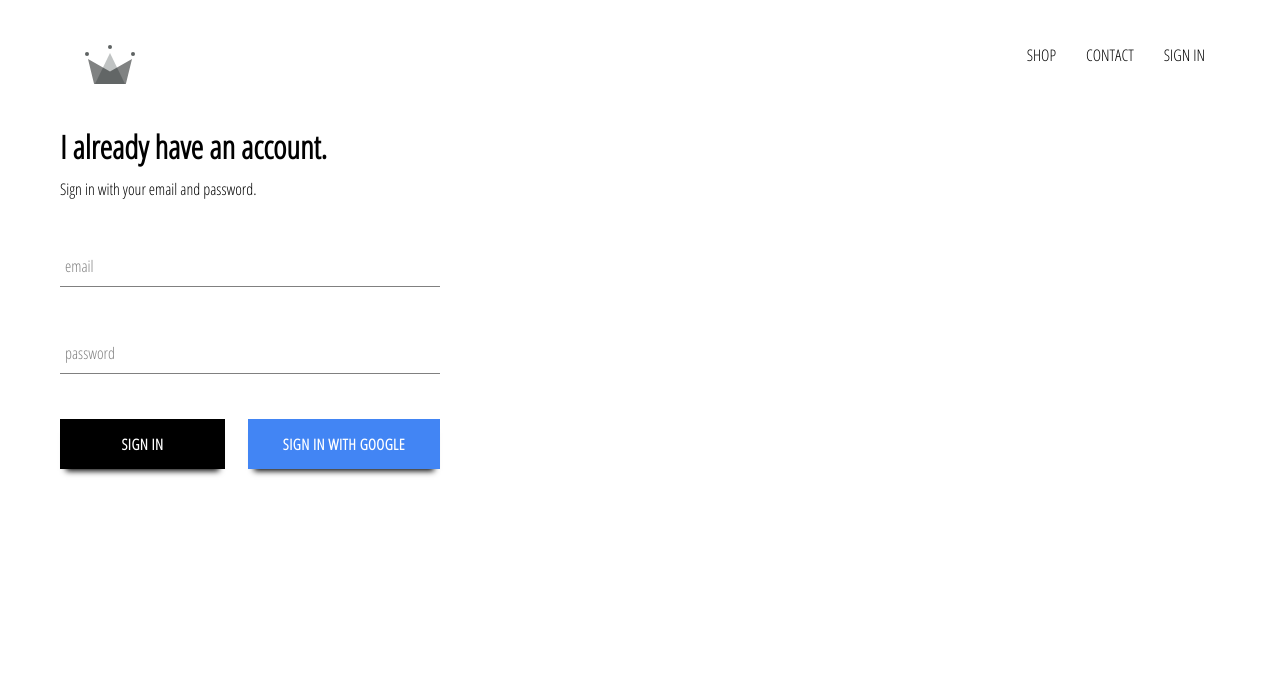
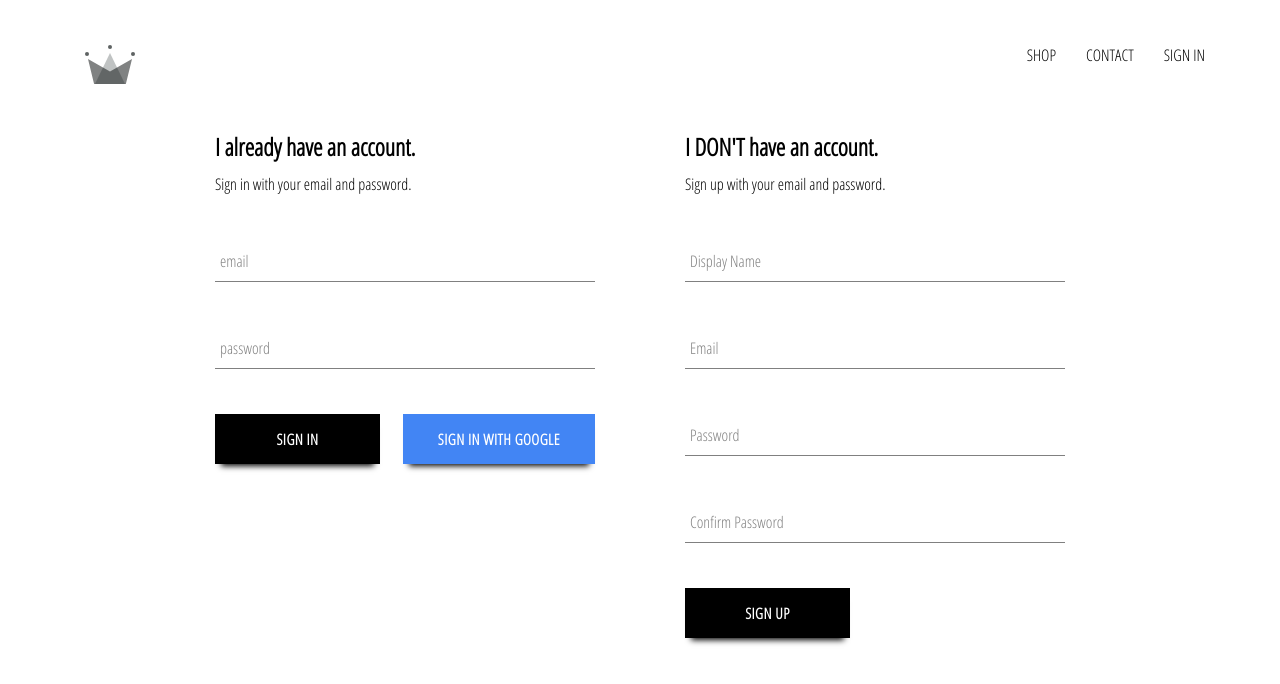
Before and after one commit to maverickcro/ClothingWebshop, a React (Create React App) app: page /signin in a window 1280 px wide. Shown: the top 684 px of the page. Built offline with nearby package versions, Linux system fonts and the light colour scheme; no server answers.

Commit message:
FIREBASE SIGN UP AND SIGN IN FINALLY OVER

```diff
--- a/src/App.js
+++ b/src/App.js
@@ -5,7 +5,7 @@ import HomePage from './pages/homepage/homepage.component.jsx';
 import ShopPage from './pages/shop/shop.component';
 import SignInAndSignUp from './pages/sign-in-and-sign-up/sign-in-and-sign-up.component';
 import Header from './components/header/header.component';
-import {auth} from './firebase/firebase.utils';
+import {auth, createUserProfileDocument} from './firebase/firebase.utils';
 
 class App extends React.Component {
   constructor() {
@@ -19,12 +19,26 @@ class App extends React.Component {
   unsubscribeFromAuth = null
 
   componentDidMount() {
-    this.unsubscribeFromAuth = auth.onAuthStateChanged(user => {
-      this.setState({currentUser:user});
+    this.unsubscribeFromAuth = auth.onAuthStateChanged(async userAuth => {
+      if (userAuth) {
+        const userRef = await createUserProfileDocument(userAuth);
+
+        userRef.onSnapshot(snapShot => {
+          this.setState({
+            currentUser: {
+              id: snapShot.id,
+              ...snapShot.data()
+            }
+          });
+
+          console.log(this.state);
+        });
+      } else {
+        this.setState({ currentUser: userAuth });
+      }
 
 
     });
-
   }
 
   componentWillUnmount() {
--- a/src/components/sign-in/sign-in.component.jsx
+++ b/src/components/sign-in/sign-in.component.jsx
@@ -3,7 +3,7 @@ import React from 'react';
 import FormInput from '../form-input/form-input.component';
 import CustomButton from '../custom-button/custom-button.component';
 
-import {SignInWithGoogle} from '../../firebase/firebase.utils';
+import {auth, SignInWithGoogle} from '../../firebase/firebase.utils';
 import './sign-in.styles.scss';
 
 class SignIn extends React.Component {
@@ -15,11 +15,19 @@ class SignIn extends React.Component {
             password: ''
         };
     }
-    handleSubmit = event => {
+    handleSubmit = async event => {
         event.preventDefault();
 
-        this.setState({email: '', password: ''});
-    }
+        const {email, password} = this.state;
+
+        try{
+            await auth.signInWithEmailAndPassword(email, password);
+            this.setState({email: '', password: ''});
+        } catch(error) {
+            console.log(error)
+        }
+    };
+
     handleChange = event => {
         const {value, name} = event.target;
 
@@ -30,7 +38,7 @@ class SignIn extends React.Component {
     render(){
         return(
             <div className='sign-in'>
-                <h1 className="title">I already have an account.</h1>
+                <h2 className="title">I already have an account.</h2>
                 <span>Sign in with your email and password.</span>
 
                 <form onSubmit={this.handleSubmit}>
@@ -52,7 +60,7 @@ class SignIn extends React.Component {
 
                 <div className='buttons' >
                     <CustomButton type='submit'>Sign In</CustomButton>
-                    <CustomButton onClick={SignInWithGoogle} isGoogleSignIn>Sign in with Google</CustomButton>
+                    <CustomButton type='button' onClick={SignInWithGoogle} isGoogleSignIn>Sign in with Google</CustomButton>
                 </div>
                     </form>
             </div>
--- /dev/null
+++ b/src/components/sign-up/sign-up.component.jsx
@@ -0,0 +1,105 @@
+import React from 'react';
+
+import './sign-up.styles.scss';
+
+import CustomButton from '../custom-button/custom-button.component';
+import FormInput from '../form-input/form-input.component';
+
+import {auth, createUserProfileDocument} from '../../firebase/firebase.utils';
+
+class SignUp extends React.Component {
+    constructor(){
+        super();
+
+        this.state = {
+            displayName: '',
+            email: '',
+            password: '',
+            confirmPassword: ''
+
+        };
+    }
+
+    handleSubmit = async event => {
+        event.preventDefault();
+
+        const { displayName, email, password, confirmPassword } = this.state;
+
+        if (password !== confirmPassword) {
+          alert("passwords don't match");
+          return;
+        }
+
+        try {
+          const { user } = await auth.createUserWithEmailAndPassword(
+            email,
+            password
+          );
+
+          await createUserProfileDocument(user, { displayName });
+
+          this.setState({
+            displayName: '',
+            email: '',
+            password: '',
+            confirmPassword: ''
+          });
+        } catch (error) {
+          console.error(error);
+        }
+      };
+
+      handleChange = event => {
+        const { name, value } = event.target;
+
+        this.setState({ [name]: value });
+      };
+
+    render(){
+        const {displayName, email, password, confirmPassword} = this.state;
+        return(
+            <div className='sign-up' >
+                <h2 className="title">I DON'T have an account.</h2>
+                <span>Sign up with your email and password.</span>
+
+                <form onSubmit={this.handleSubmit}>
+                    <FormInput
+                        name='displayName'
+                        type='text'
+                        value={displayName}
+                        handleChange={this.handleChange}
+                        label='Display Name'
+                        required />
+
+                    <FormInput
+                        name='email'
+                        type='email'
+                        value={email}
+                        handleChange={this.handleChange}
+                        label='Email'
+                        required />
+
+                    <FormInput
+                        name='password'
+                        type='password'
+                        value={password}
+                        handleChange={this.handleChange}
+                        label='Password'
+                        required />
+
+                    <FormInput
+                        name='confirmPassword'
+                        type='password'
+                        value={confirmPassword}
+                        handleChange={this.handleChange}
+                        label='Confirm Password'
+                        required />
+                        <CustomButton type='submit'>Sign Up</CustomButton>
+                </form>
+
+            </div>
+        );
+    }
+}
+
+export default SignUp;
--- /dev/null
+++ b/src/components/sign-up/sign-up.styles.scss
@@ -0,0 +1,9 @@
+.sign-up {
+    display: flex;
+    flex-direction: column;
+    width: 380px;
+
+    .title {
+      margin: 10px 0;
+    }
+  }
--- a/src/firebase/firebase.utils.js
+++ b/src/firebase/firebase.utils.js
@@ -13,7 +13,35 @@ const config = {
     measurementId: "G-K14F9937LK"
   };
 
-firebase.initializeApp(config);
+  firebase.initializeApp(config);
+
+  export const createUserProfileDocument = async (userAuth, additionalData) => {
+    if (!userAuth) return;
+
+    const userRef = firestore.doc(`users/${userAuth.uid}`);
+
+    const snapShot = await userRef.get();
+
+    if (!snapShot.exists) {
+      const { displayName, email } = userAuth;
+      const createdAt = new Date();
+      try {
+        await userRef.set({
+          displayName,
+          email,
+          createdAt,
+          ...additionalData
+        });
+      } catch (error) {
+        console.log('error creating user', error.message);
+      }
+    }
+
+    return userRef;
+  };
+
+
+
 
 export const auth = firebase.auth();
 export const firestore = firebase.firestore();
--- a/src/pages/sign-in-and-sign-up/sign-in-and-sign-up.component.jsx
+++ b/src/pages/sign-in-and-sign-up/sign-in-and-sign-up.component.jsx
@@ -1,10 +1,13 @@
 import React from 'react';
 import SignIn from '../../components/sign-in/sign-in.component';
+import SignUp from '../../components/sign-up/sign-up.component';
+
 import './sign-in-and-sign-up.styles.scss';
 
 const SignInAndSignUp = () => (
     <div className='sign-in-and-sign-up'>
         <SignIn />
+        <SignUp />
     </div>
 );
 
--- a/src/pages/sign-in-and-sign-up/sign-in-and-sign-up.styles.scss
+++ b/src/pages/sign-in-and-sign-up/sign-in-and-sign-up.styles.scss
@@ -0,0 +1,7 @@
+.sign-in-and-sign-up {
+    display: flex;
+    justify-content: space-between;
+    width: 850px;
+    margin: 30px auto;
+
+}
```
